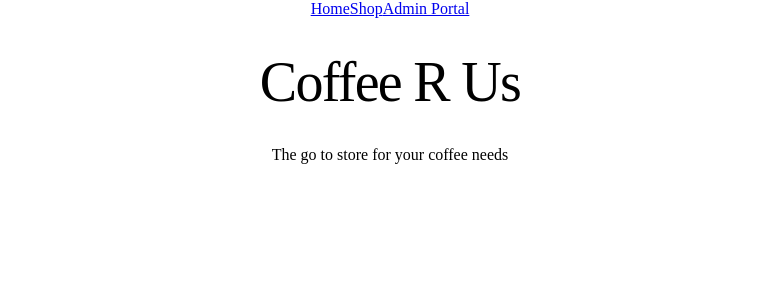
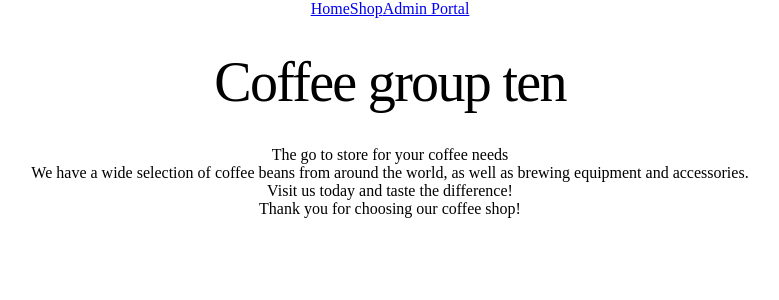
Before and after one commit to torshow/Group-Ten-Coffee, a React (Vite) app in the folder client/: page / in a window 1280 px wide. Shown: the top 300 px of the page, without its empty margins (250-1029 px from the left). Built offline with nearby package versions, Linux system fonts and the light colour scheme; data requests are answered from the project's data file.

Commit message:
improved home

```diff
--- a/client/package.json
+++ b/client/package.json
@@ -24,6 +24,7 @@
     "eslint-plugin-react-hooks": "^7.1.1",
     "eslint-plugin-react-refresh": "^0.5.3",
     "globals": "^17.7.0",
+    "json-server": "^1.0.0-beta.15",
     "vite": "^8.2.0"
   }
 }
--- a/client/src/Pages/Home.jsx
+++ b/client/src/Pages/Home.jsx
@@ -1,8 +1,11 @@
 function Home() {
   return (
     <div className="home">
-      <h1>Coffee R Us</h1>
+      <h1>Coffee group ten </h1>
       <p>The go to store for your coffee needs</p>
+      <p>We have a wide selection of coffee beans from around the world, as well as brewing equipment and accessories.</p>
+      <p>Visit us today and taste the difference!</p>
+      <p>Thank you for choosing our coffee shop!</p>
     </div>
   )
 }
```
Also changed, not shown: 1 other file (tests, documents, lock files or other folders).
